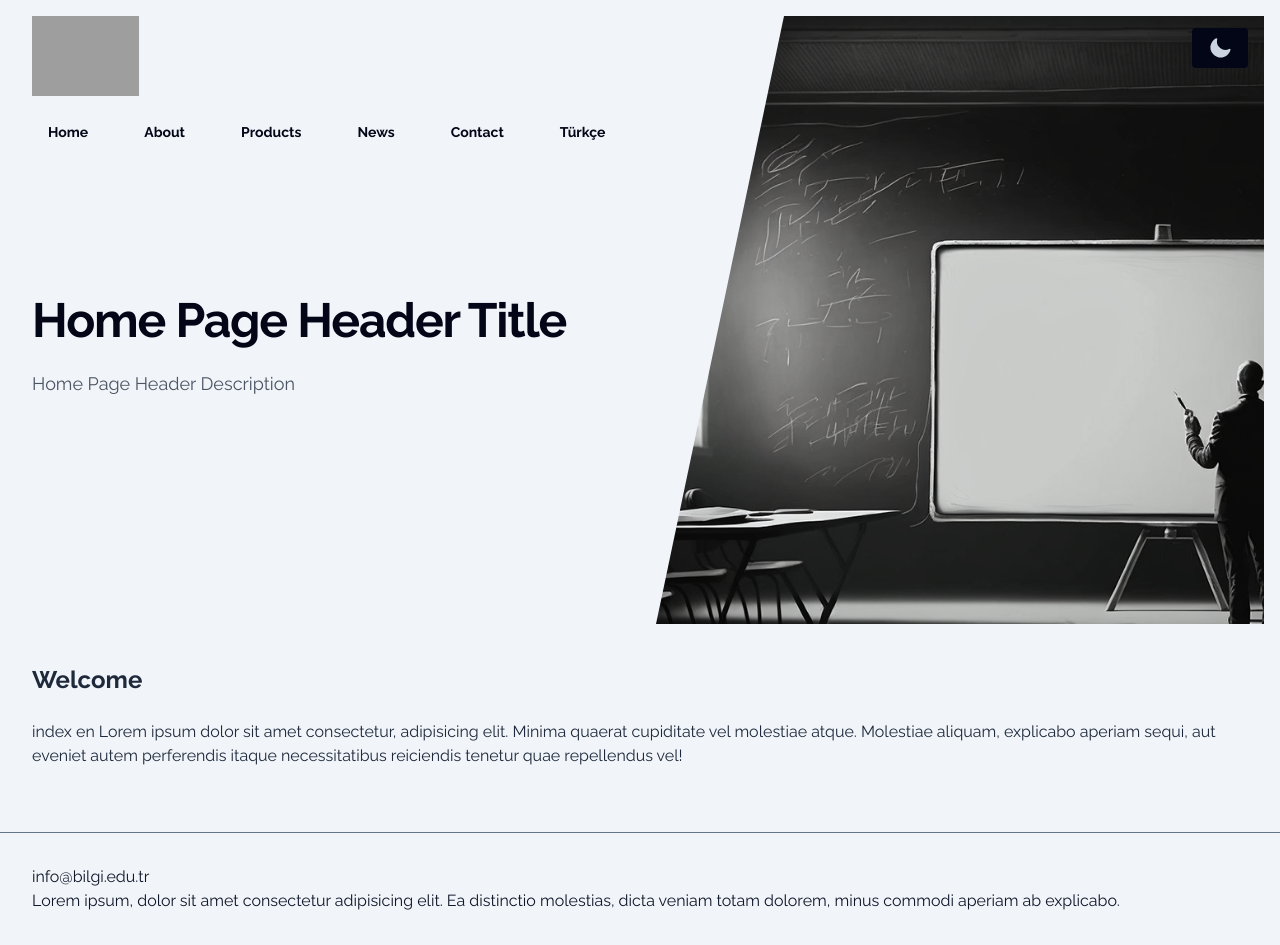
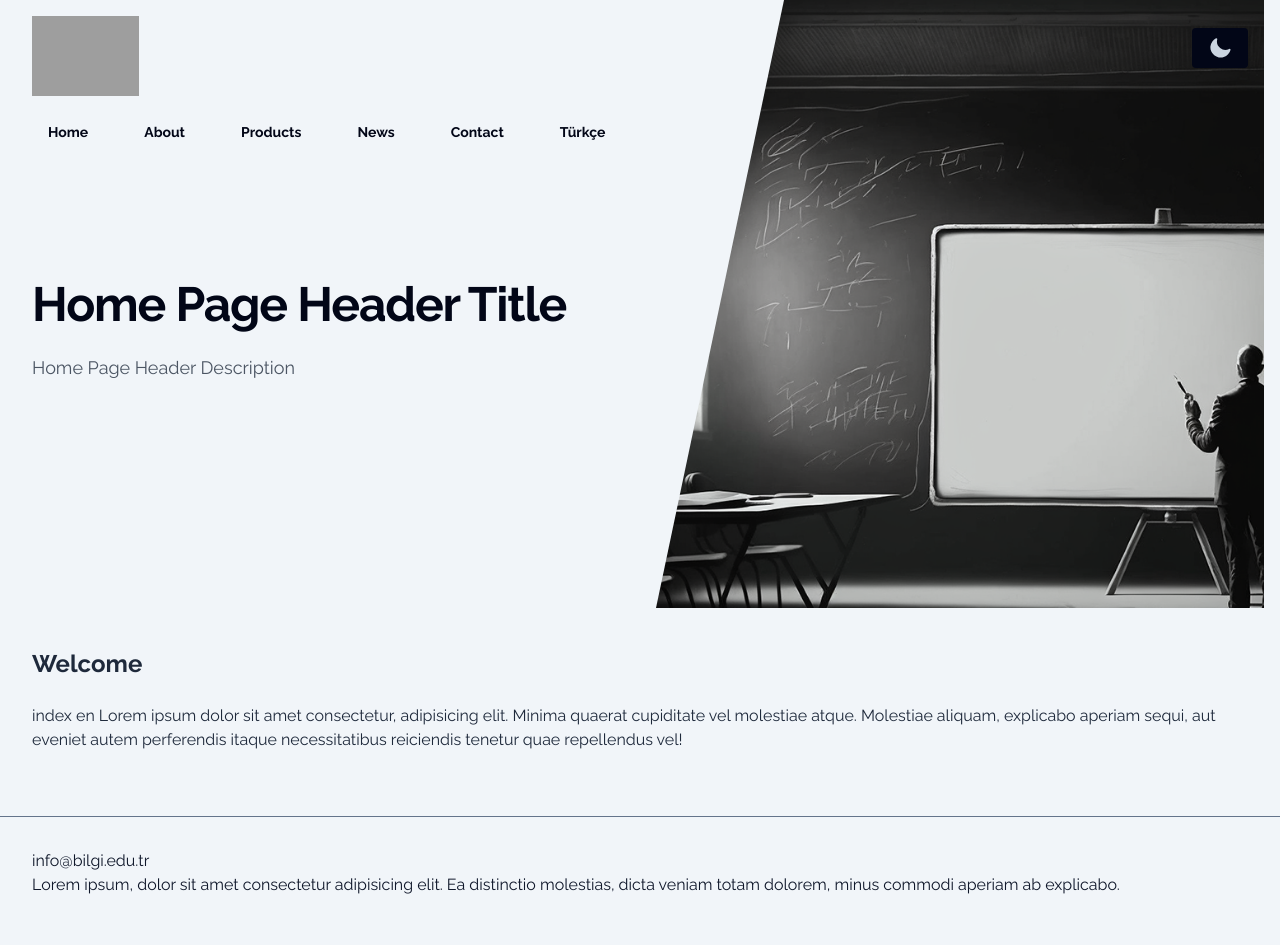
Before and after one commit to bilgi-webteam/nuxt3-boilerplate, a Nuxt app: page / in a window 1280 px wide. Built offline with nearby package versions, Linux system fonts and the light colour scheme; grey boxes are pictures that could not be loaded.

Commit message:
Update default.vue layout to fix padding issue

```diff
--- a/layouts/default.vue
+++ b/layouts/default.vue
@@ -1,6 +1,6 @@
 <template>
   <div class="flex flex-col justify-between min-h-screen">
-    <div class="max-w-screen-xl p-4 mx-auto">
+    <div class="max-w-screen-xl p-4 pt-0 mx-auto">
       <NuxtLoadingIndicator />
       <Header />
       <main>
```
